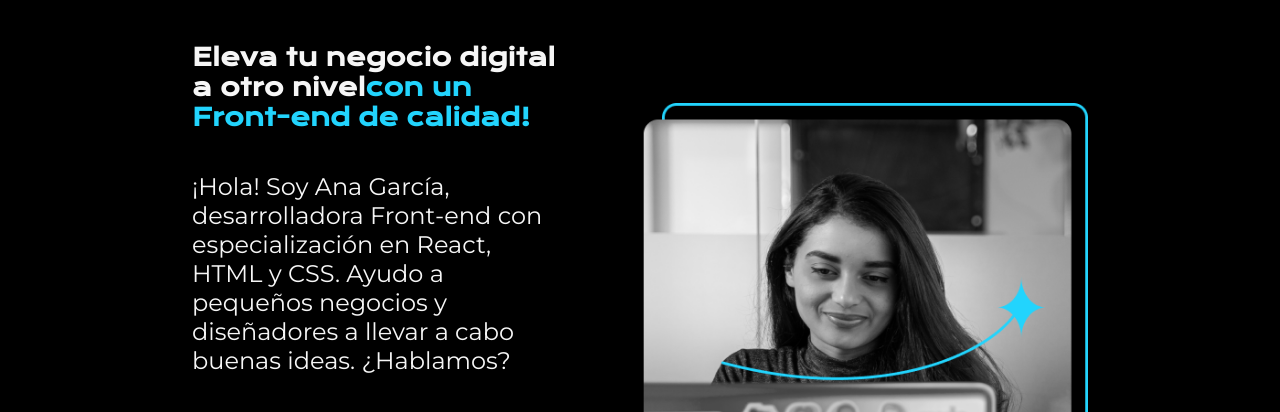
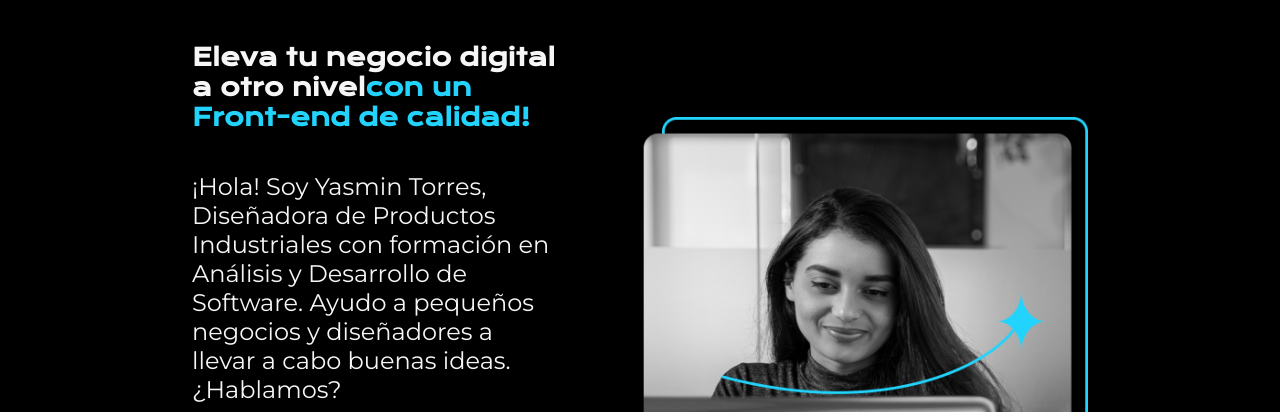
Before and after one commit to YasminTorresDesign/Portafolio-ONE, a plain HTML site: page index.html in a window 1280 px wide. Shown: the part 77-489 px from the top of the page. Drawn offline with nearby package versions, Linux system fonts and the light colour scheme.

Commit message:
Update index.html

```diff
--- a/index.html
+++ b/index.html
@@ -16,8 +16,7 @@
     <main class="presentacion">
         <section class="presentacion__contenido">
             <h1 class="presentacion__contenido__titulo">Eleva tu negocio digital a otro nivel<strong class="titulo-destaque">con un Front-end de calidad!</strong></h1>
-                    <p class="presentacion__contenido__texto">¡Hola! Soy Ana García, desarrolladora Front-end con
-                        especialización en React, HTML y CSS. Ayudo a pequeños
+                    <p class="presentacion__contenido__texto">¡Hola! Soy Yasmin  Torres, Diseñadora de Productos Industriales con formación en Análisis y Desarrollo de Software. Ayudo a pequeños
                         negocios y diseñadores a llevar a cabo buenas ideas.
                         ¿Hablamos?
                     </p>
```
